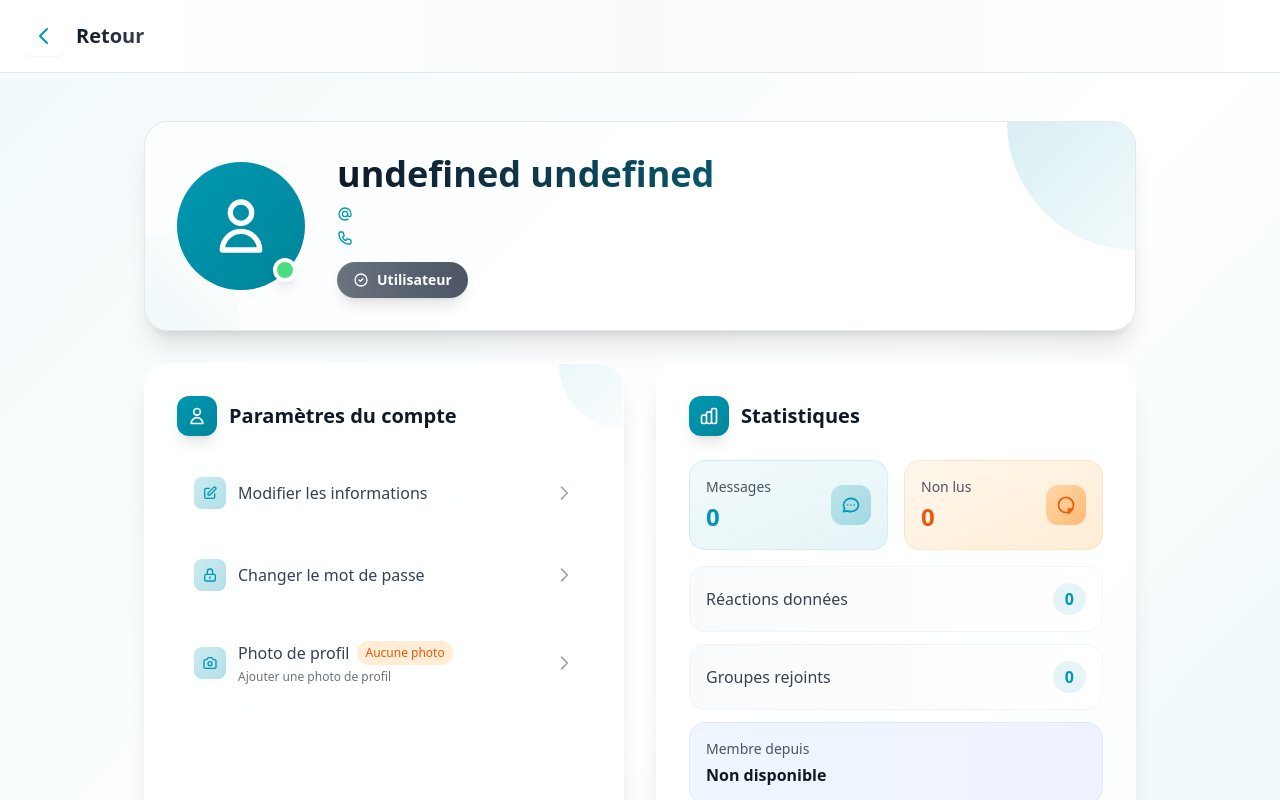
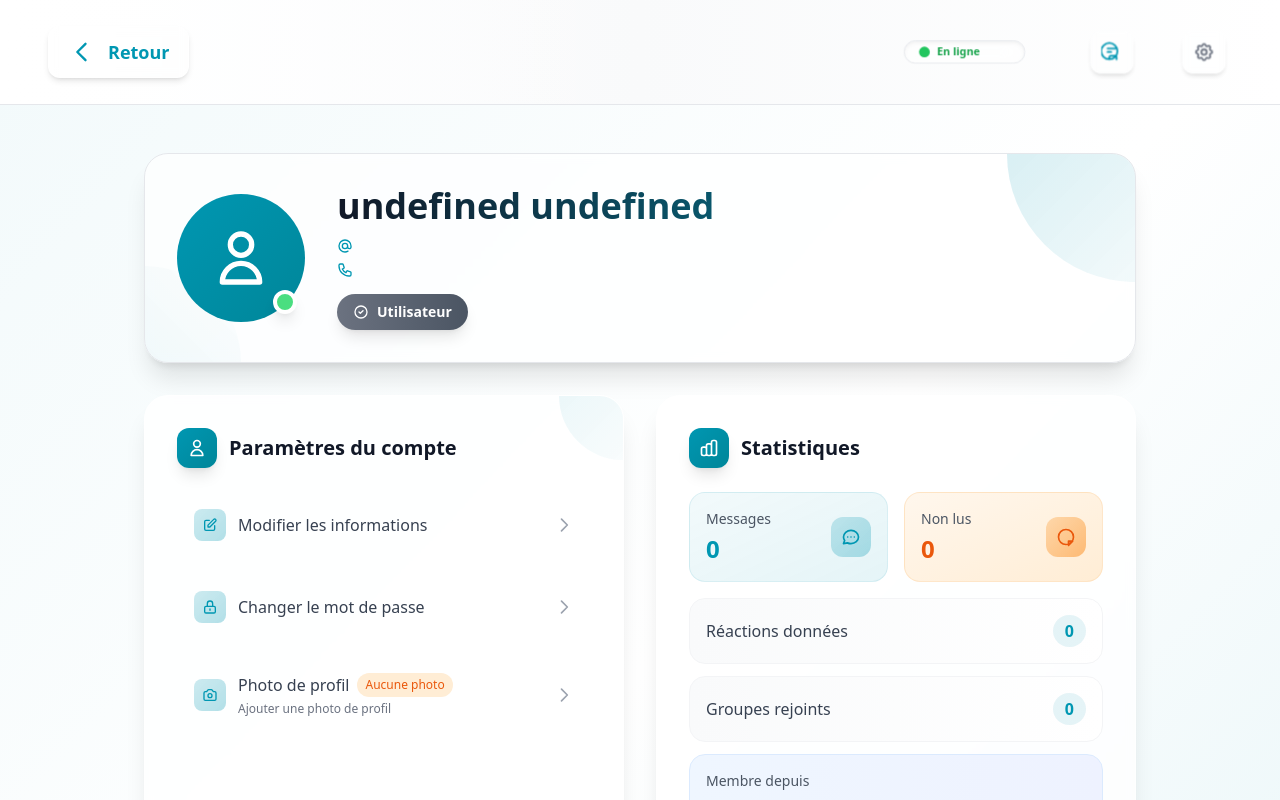
Before and after one commit to eDr0pko/Gestion_entreprise-residence, a Nuxt app in the folder frontend/: page /profile in a window 1280 px wide. Shown: the top 800 px of the page. Built offline with nearby package versions, Linux system fonts and the light colour scheme; no server answers.

Commit message:
header qui sert de navbar

```diff
--- a/frontend/components/AppHeader.vue
+++ b/frontend/components/AppHeader.vue
@@ -1,35 +1,26 @@
 <template>
-  <header class="bg-gradient-to-r from-white via-gray-50 to-white border-b border-gray-200 px-4 lg:px-6 py-4 flex items-center justify-between sticky top-0 z-50 backdrop-blur-sm">
+  <header class="bg-gradient-to-r from-white via-gray-50 to-white border-b border-gray-200 px-6 lg:px-12 py-6 flex items-center justify-between sticky top-0 z-50 backdrop-blur-sm min-h-[80px]">
     <!-- Effet de glassmorphisme subtil -->
     <div class="absolute inset-0 bg-gradient-to-r from-[#0097b2]/3 via-transparent to-[#00b4d8]/3 pointer-events-none"></div>
 
-    <div class="relative flex items-center space-x-3">
-      <!-- Bouton retour (visible sur mobile) -->
-      <button
-        v-if="showBackButton"
-        @click="goBack"
-        class="lg:hidden text-[#0097b2] hover:text-[#007a94] hover:bg-white/80 backdrop-blur-sm rounded-lg p-2 transition-all duration-200 shadow-sm"
+    <div class="relative flex items-center gap-6 w-full min-h-[56px]">
+      <!-- Bouton retour planning (gauche, partout sauf sur /planning) -->
+      <NuxtLink
+        v-if="$route.path !== '/planning'"
+        to="/planning"
+        class="flex items-center gap-3 text-[#0097b2] hover:text-[#007a94] hover:bg-white/80 backdrop-blur-sm rounded-xl px-5 py-3 transition-all duration-200 shadow-md mr-6 text-lg"
+        title="Retour planning"
+        style="min-width: 0;"
       >
-        <svg class="w-6 h-6" fill="none" stroke="currentColor" viewBox="0 0 24 24">
-          <path stroke-linecap="round" stroke-linejoin="round" stroke-width="2" d="M15 19l-7-7 7-7"></path>
+        <svg class="w-6 h-6 lg:w-7 lg:h-7" fill="none" stroke="currentColor" viewBox="0 0 24 24">
+          <path stroke-linecap="round" stroke-linejoin="round" stroke-width="2" d="M15 19l-7-7 7-7" />
         </svg>
-      </button>
-
-      <!-- Lien retour desktop -->
-      <NuxtLink
-        v-if="backTo && !showBackButton"
-        :to="backTo"
-        class="hidden lg:block text-[#0097b2] hover:text-[#007a94] hover:bg-white/80 backdrop-blur-sm rounded-lg p-2 transition-all duration-200 shadow-sm"
-      >
-        <svg class="w-6 h-6" fill="none" stroke="currentColor" viewBox="0 0 24 24">
-          <path stroke-linecap="round" stroke-linejoin="round" stroke-width="2" d="M15 19l-7-7 7-7"></path>
-        </svg>
+        <span class="hidden sm:inline font-semibold">Retour</span>
       </NuxtLink>
 
       <!-- Titre et badges -->
-      <div class="flex items-center space-x-3">
-        <h1 class="text-lg lg:text-xl font-semibold bg-gradient-to-r from-gray-900 to-gray-700 bg-clip-text text-transparent">{{ title }}</h1>
-
+      <div class="flex items-center gap-5 flex-1 min-w-0">
+        <h1 class="truncate text-xl lg:text-2xl font-extrabold bg-gradient-to-r from-gray-900 to-gray-700 bg-clip-text text-transparent">{{ title }}</h1>
         <!-- Badge global (ex: messages non lus) -->
         <Transition name="badge">
           <div
@@ -44,15 +35,38 @@
     </div>
 
     <!-- Actions à droite -->
-    <div class="relative flex items-center space-x-2">
+    <div class="relative flex items-center gap-6 lg:gap-7 xl:gap-9">
+      <!-- Statut de connexion (si props fournis) -->
+      <div class="flex items-center gap-2 mr-4 px-4 py-1 min-w-[135px] max-w-[160px] bg-white/60 rounded-2xl shadow-inner border border-gray-200 backdrop-blur-md transition-all duration-200 scale-90">
+        <div
+          class="w-3 h-3 rounded-full"
+          :class="error ? 'bg-red-500' : loadingConversations ? 'bg-yellow-500 animate-pulse' : 'bg-green-500'"
+          :title="error ? 'Erreur de connexion' : loadingConversations ? 'Chargement...' : 'Connecté'"
+        ></div>
+        <span v-if="error" class="text-xs font-semibold text-red-500 hidden lg:inline">Hors ligne</span>
+        <span v-else-if="loadingConversations" class="text-xs font-semibold text-yellow-600 hidden lg:inline">Chargement...</span>
+        <span v-else class="text-xs font-semibold text-green-600 hidden lg:inline">En ligne</span>
+      </div>
       <!-- Actions personnalisées -->
       <slot name="actions"></slot>
+
+      <!-- Bouton messages (sauf sur /messages) -->
+      <NuxtLink
+        v-if="$route.path !== '/messages'"
+        to="/messages"
+        class="p-3 text-lg text-[#0097b2] hover:text-[#007a94] hover:bg-white/80 backdrop-blur-sm rounded-xl transition-all duration-200 tooltip-container shadow-md mx-1 scale-90"
+        title="Messages"
+      >
+        <svg class="w-5 h-5 lg:w-6 lg:h-6" fill="none" stroke="currentColor" viewBox="0 0 24 24">
+          <path stroke-linecap="round" stroke-linejoin="round" stroke-width="2" d="M7 8h10M7 12h4m-2 8a9 9 0 110-18 9 9 0 010 18zm0 0v-2a2 2 0 012-2h4a2 2 0 012 2v2" />
+        </svg>
+      </NuxtLink>
 
       <!-- Bouton dashboard admin/gardien -->
       <NuxtLink
         v-if="userRole === 'admin' || userRole === 'gardien'"
         to="/dashboard"
-        class="p-2 text-[#0097b2] hover:text-[#007a94] hover:bg-white/80 backdrop-blur-sm rounded-lg transition-all duration-200 tooltip-container shadow-sm"
+        class="p-3 text-lg text-[#0097b2] hover:text-[#007a94] hover:bg-white/80 backdrop-blur-sm rounded-xl transition-all duration-200 tooltip-container shadow-md mx-1 scale-90"
         title="Tableau de bord"
       >
         <svg class="w-5 h-5 lg:w-6 lg:h-6" fill="none" stroke="currentColor" viewBox="0 0 24 24">
@@ -64,7 +78,7 @@
       <NuxtLink
         v-if="!hideProfileButton"
         to="/profile"
-        class="p-2 text-gray-500 hover:text-[#0097b2] hover:bg-white/80 backdrop-blur-sm rounded-lg transition-all duration-200 tooltip-container shadow-sm"
+        class="p-3 text-lg text-gray-500 hover:text-[#0097b2] hover:bg-white/80 backdrop-blur-sm rounded-xl transition-all duration-200 tooltip-container shadow-md mx-1 scale-90"
         title="Profil et paramètres"
       >
         <svg class="w-5 h-5 lg:w-6 lg:h-6" fill="none" stroke="currentColor" viewBox="0 0 24 24">
@@ -77,9 +91,9 @@
       <button
         v-if="showMobileMenu"
         @click="toggleMobileMenu"
-        class="lg:hidden p-2 text-gray-500 hover:text-[#0097b2] hover:bg-white/80 backdrop-blur-sm rounded-lg transition-all duration-200 shadow-sm"
+        class="lg:hidden p-2 text-lg text-gray-500 hover:text-[#0097b2] hover:bg-white/80 backdrop-blur-sm rounded-lg transition-all duration-200 shadow-sm mx-1 scale-90"
       >
-        <svg class="w-5 h-5" fill="none" stroke="currentColor" viewBox="0 0 24 24">
+        <svg class="w-4 h-4" fill="none" stroke="currentColor" viewBox="0 0 24 24">
           <path stroke-linecap="round" stroke-linejoin="round" stroke-width="2" d="M4 6h16M4 12h16M4 18h16"></path>
         </svg>
       </button>
@@ -94,6 +108,7 @@ interface Badge {
   title: string
 }
 
+
 interface Props {
   title: string
   backTo?: string
@@ -101,12 +116,17 @@ interface Props {
   showMobileMenu?: boolean
   hideProfileButton?: boolean
   badge?: Badge
+  error?: string
+  loadingConversations?: boolean
 }
+
 
 const props = withDefaults(defineProps<Props>(), {
   showBackButton: false,
   showMobileMenu: false,
-  hideProfileButton: false
+  hideProfileButton: false,
+  error: '',
+  loadingConversations: false
 })
 
 const emit = defineEmits<{
--- a/frontend/pages/dashboard.vue
+++ b/frontend/pages/dashboard.vue
@@ -1,6 +1,6 @@
 <template>
   <div class="min-h-screen flex flex-col bg-gradient-to-br from-[#e6f6fa] via-[#f3f8fa] to-white">
-    <AppHeader :title="''" :backTo="'/planning'" />
+    <AppHeader :title="''" />
     <div class="flex flex-1">
       <DashboardSidebar
         :sections="sidebarSections"
--- a/frontend/pages/messages.vue
+++ b/frontend/pages/messages.vue
@@ -2,26 +2,18 @@
   <div class="h-screen bg-white flex flex-col">
     <!-- Header responsive -->
     <AppHeader
-      title="Retour"
-      back-to="/planning"
-      :show-back-button="isMobile && !!selectedConversation"
-      :show-mobile-menu="!selectedConversation"
-      @go-back="goBackToConversations"
-      @toggle-mobile-menu="toggleMobileMenu"
+      title=""
+      :error="error"
+      :loading-conversations="loadingConversations"
     >
+      <template #default>
+        <div class="w-full flex justify-center items-center">
+          <span class="text-xl md:text-2xl font-extrabold bg-gradient-to-r from-[#0097b2] via-[#00b4d8] to-[#43e6ff] bg-clip-text text-transparent tracking-tight drop-shadow animate-fadein">
+            Messages
+          </span>
+        </div>
+      </template>
       <template #actions>
-        <!-- Indicateur de statut de connexion -->
-        <div class="flex items-center space-x-2 mr-2">
-          <div
-            class="w-2 h-2 rounded-full"
-            :class="error ? 'bg-red-500' : loadingConversations ? 'bg-yellow-500 animate-pulse' : 'bg-green-500'"
-            :title="error ? 'Erreur de connexion' : loadingConversations ? 'Chargement...' : 'Connecté'"
-          ></div>
-          <span v-if="error" class="text-xs text-red-500 hidden lg:inline">Hors ligne</span>
-          <span v-else-if="loadingConversations" class="text-xs text-yellow-600 hidden lg:inline">Chargement...</span>
-          <span v-else class="text-xs text-green-600 hidden lg:inline">En ligne</span>
-        </div>
-
         <!-- Bouton créer conversation (visible seulement sur la liste) -->
         <button
           v-if="!selectedConversation || !isMobile"
--- a/frontend/pages/planning.vue
+++ b/frontend/pages/planning.vue
@@ -1,5 +1,6 @@
 <template>
-  <div class="min-h-screen bg-gradient-to-br from-teal-50 via-white to-cyan-50 flex flex-col relative overflow-hidden font-sans">
+  <div class="min-h-screen flex flex-col bg-gradient-to-br from-teal-50 via-white to-cyan-50 relative overflow-hidden font-sans">
+    <AppHeader />
     <!-- Bulles de fond décoratives -->
     <div class="absolute top-0 right-0 w-96 h-96 bg-gradient-to-br from-cyan-400 to-transparent rounded-full -translate-y-48 translate-x-48 opacity-60"></div>
     <div class="absolute bottom-0 left-0 w-80 h-80 bg-gradient-to-tr from-cyan-400 to-transparent rounded-full translate-y-40 -translate-x-40 opacity-60"></div>
@@ -80,18 +81,19 @@
 
     <!-- Popups -->
     <Notif  />
-  </div>
-
-  <div>hello
-
+    <div class="h-4 md:h-8"></div>
+    <AppFooter />
   </div>
 </template>
+
 
 
 
 <script setup>
 import { ref, computed, onMounted, nextTick } from 'vue'
 import axios from 'axios'
+import AppHeader from '~/components/AppHeader.vue'
+import AppFooter from '~/components/AppFooter.vue'
 import VisitePopup from '@/components/VisitePopup.vue'
 import Notif from '@/components/notif.vue'
 
--- a/frontend/pages/profile.vue
+++ b/frontend/pages/profile.vue
@@ -1,13 +1,7 @@
 <template>
   <div class="min-h-screen bg-gradient-to-br from-[#0097b2]/5 via-white to-[#0097b2]/10">
     <!-- Header -->
-    <AppHeader
-      title="Retour"
-      back-to="/planning"
-      :show-mobile-menu="true"
-      :hide-profile-button="true"
-      @toggle-mobile-menu="toggleMobileMenu"
-    />
+    <AppHeader :title="''" />
 
     <!-- Contenu principal -->
     <div class="max-w-5xl mx-auto px-4 py-8 lg:py-12">
```
